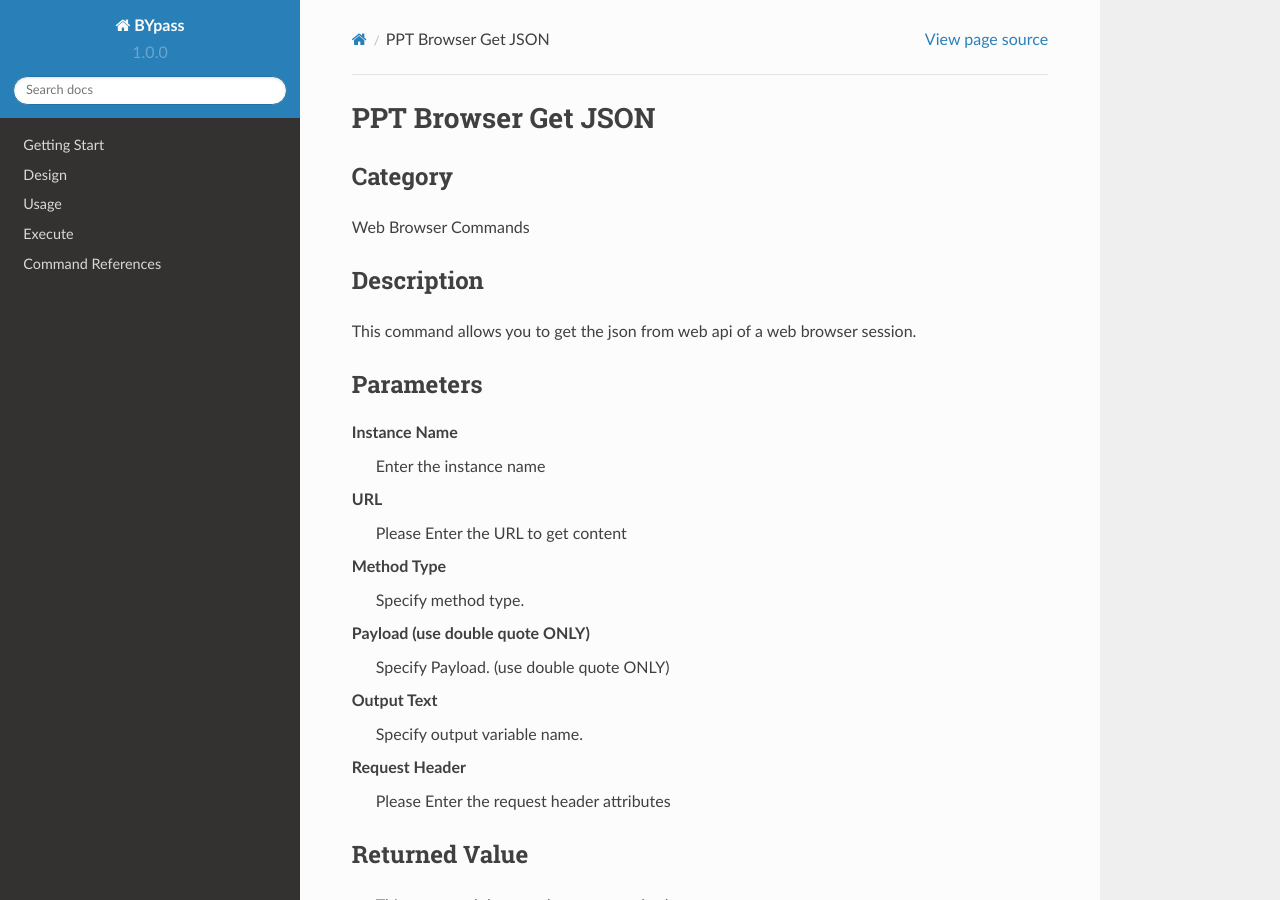
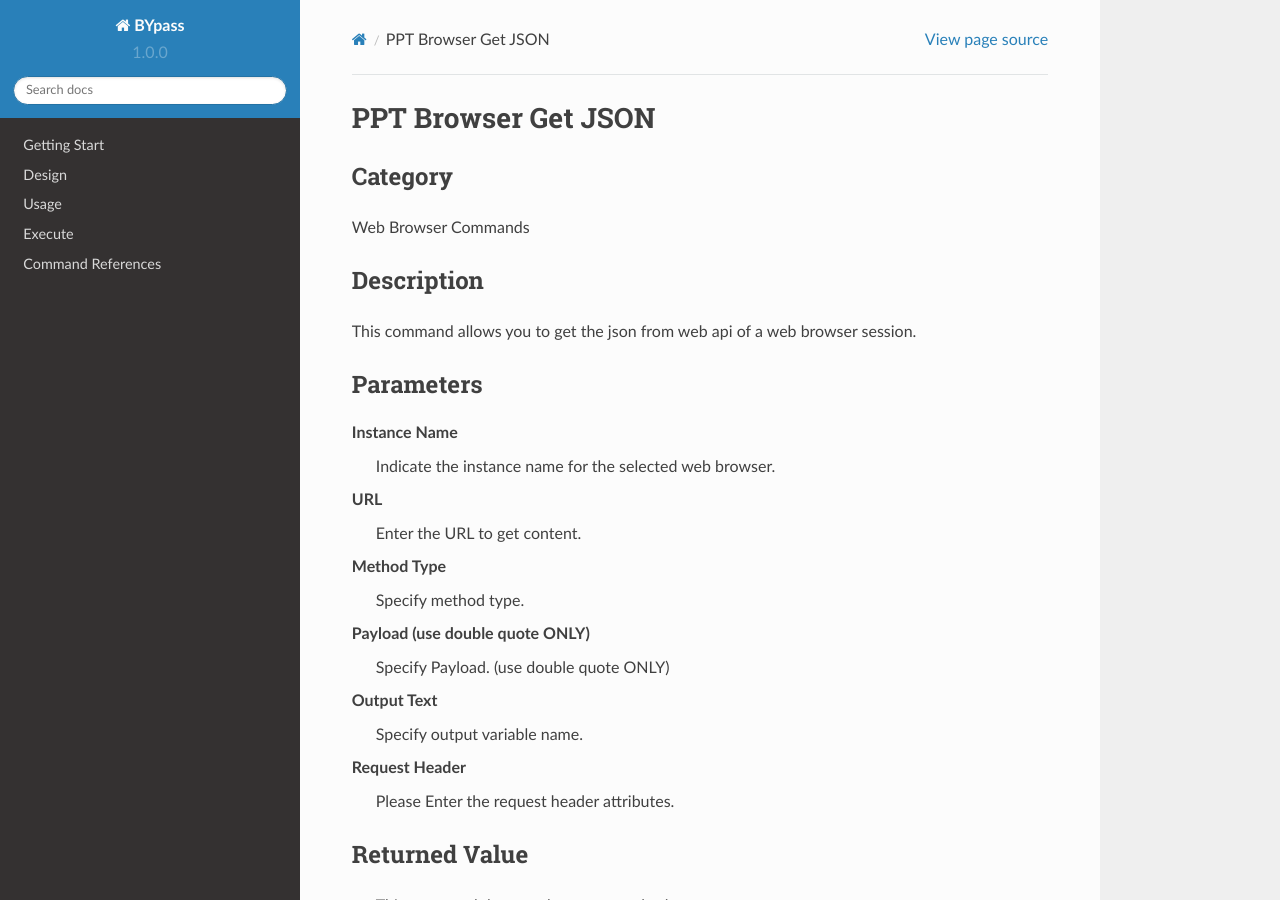
Before and after one commit to stupidmankind/BYpassDoc, a Sphinx documentation site: the page built from docs/source/commands/puppeteerbrowsergetcontentjson.rst, in a window 1280 px wide and 900 px high. Built offline with Sphinx 7.4.7 and the Read the Docs theme 2.0.0, drawn with Linux system fonts in a browser that asks for light colours.

Commit message:
Update puppeteerbrowsergetcontentjson.rst
Edit description

```diff
--- a/docs/source/commands/puppeteerbrowsergetcontentjson.rst
+++ b/docs/source/commands/puppeteerbrowsergetcontentjson.rst
@@ -14,10 +14,10 @@ Parameters
 ----------
 
 **Instance Name**
-	Enter the instance name
+	Indicate the instance name for the selected web browser.
 
 **URL**
-	Please Enter the URL to get content
+	Enter the URL to get content.
 
 **Method Type**
 	Specify method type.
@@ -29,7 +29,7 @@ Parameters
 	Specify output variable name.
 
 **Request Header**
-	Please Enter the request header attributes
+	Please Enter the request header attributes.
 
 
 
```
